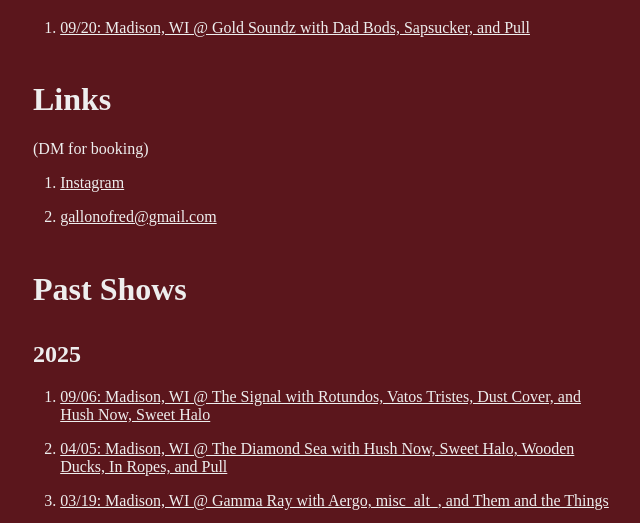
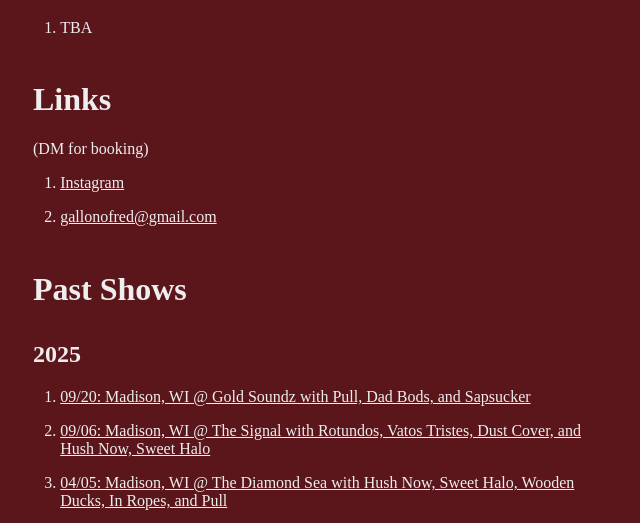
Before and after one commit to gallonofred/GallonOfRed.github.io, a plain HTML site: page index.html in a window 1280 px wide. Shown: the part 707-1230 px from the top of the page, without its empty margins (319-959 px from the left). Drawn offline with Linux system fonts and the light colour scheme.

Commit message:
Update index.html
Update 9/23/25

```diff
--- a/index.html
+++ b/index.html
@@ -196,8 +196,7 @@
       <h1 id="upcoming-shows">Upcoming Shows</h1>
       <ol>
          <li>
-            <p><a href="https://www.instagram.com/p/DOWkyyiERWO/?utm_source=ig_web_copy_link&igsh=MzRlODBiNWFlZA==" target="_blank"> 09/20: Madison, WI @ Gold Soundz with Dad Bods, Sapsucker, and Pull
-               </a>
+            <p>TBA
             </p>
          </li>
       </ol>
@@ -215,6 +214,11 @@
       <h1 id="past-shows">Past Shows</h1>
       <h2 class="unnumbered" id="section">2025</h2>
       <ol>
+         <li>
+            <p><a href="https://www.instagram.com/p/DOWkyyiERWO/?utm_source=ig_web_button_share_sheet&igsh=MzRlODBiNWFlZA==" target="_blank"> 09/20: Madison, WI @ Gold Soundz with Pull, Dad Bods, and Sapsucker
+               </a>
+            </p>
+         </li>
          <li>
             <p><a href="https://www.instagram.com/p/DNi114Ntn9U/?utm_source=ig_web_copy_link&amp;igsh=MzRlODBiNWFlZA==" target="_blank"> 09/06: Madison, WI @ The Signal with Rotundos, Vatos Tristes, Dust Cover, and Hush Now, Sweet Halo
                </a>
```
